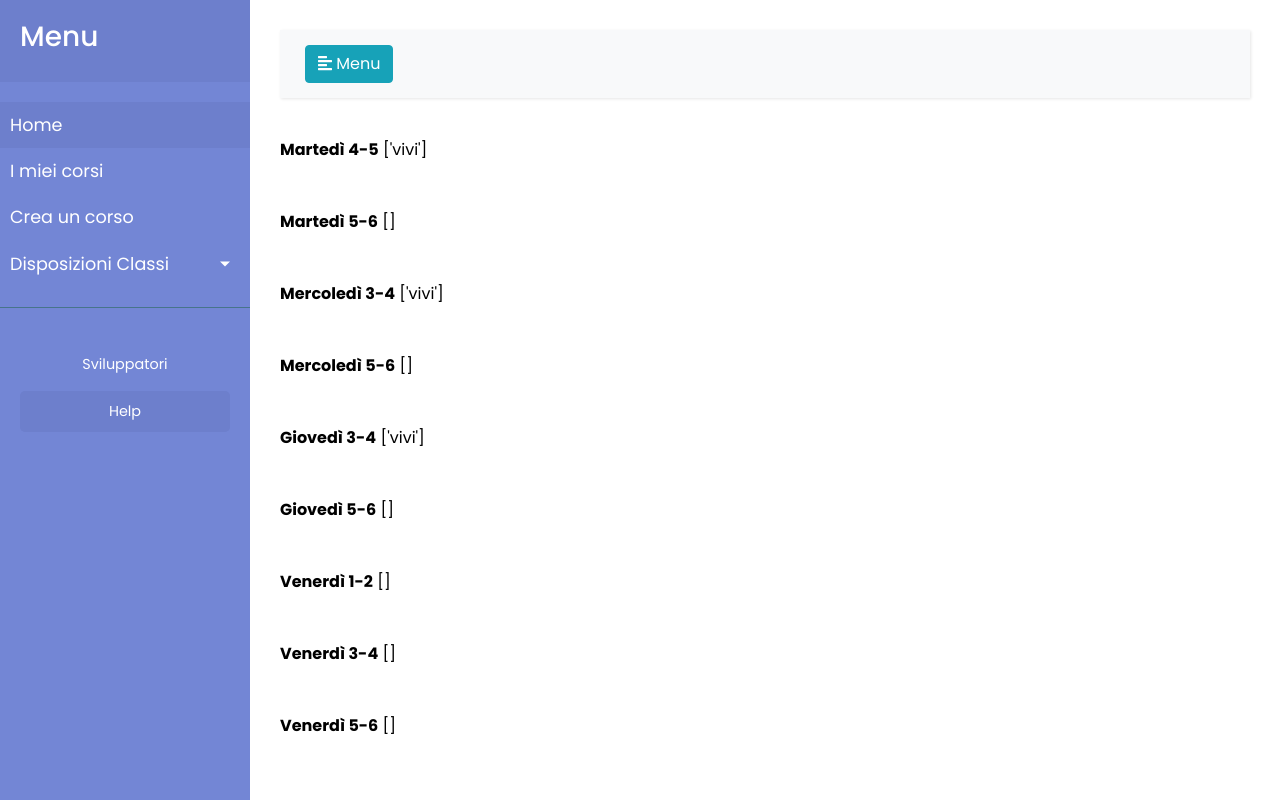
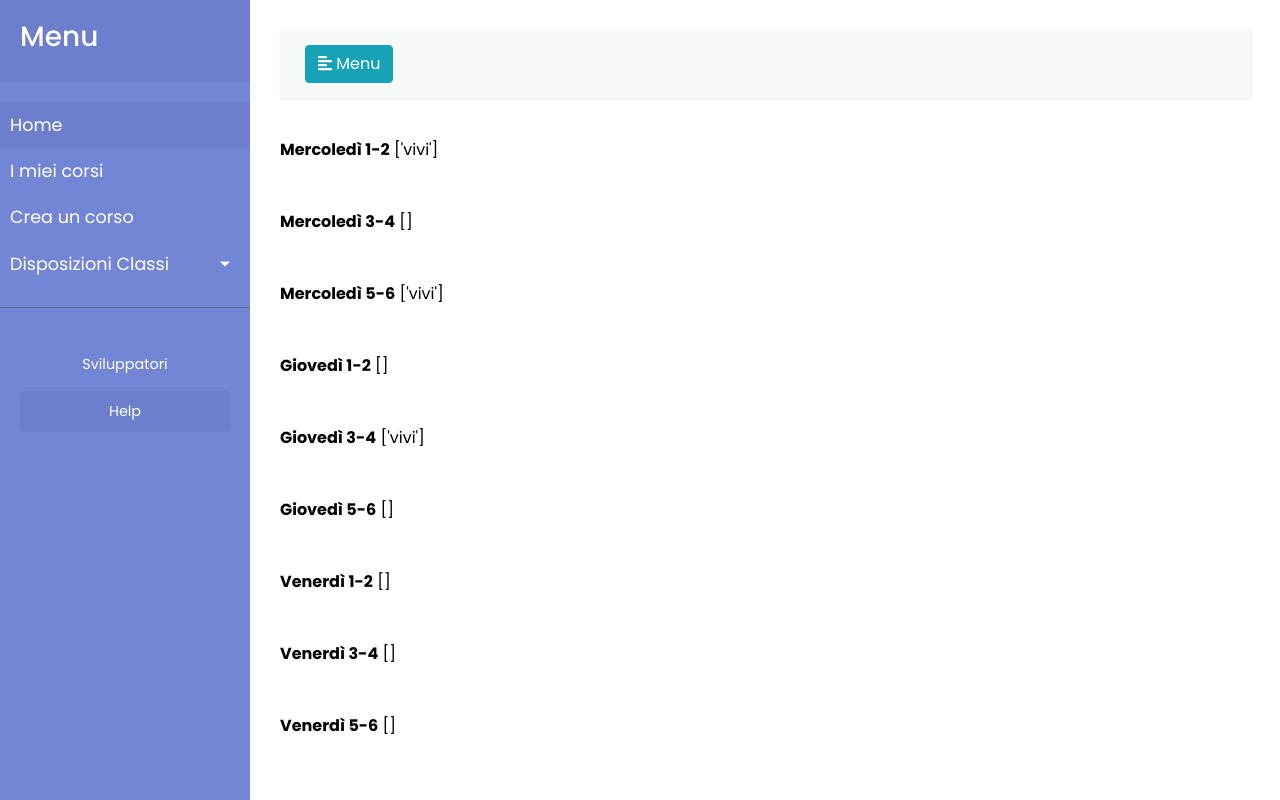
Before and after one commit to Ro0t-set/SetFlex-CodiceBrutto-18-19, a Django app: page /1/appello/ in a window 1280 px wide. Run offline with Django 3.2, Linux system fonts and the light colour scheme; a user stored in the database is signed in; data comes from the database, SQL or seed files in the repository; some libraries are stand-ins or nearby versions.

Commit message:
appello.html

```diff
--- a/app/templates/corsi/appello.html
+++ b/app/templates/corsi/appello.html
@@ -4,16 +4,16 @@
 
 {% if permessi %}
 
-    <b>Martedì 4-5</b>
+    <b>Mercoledì 1-2</b>
 {{ appello.0}}
           <br><br><br>
-    <b>Martedì 5-6</b>
+    <b>Mercoledì 3-4</b>
 {{ appello.1}}
           <br><br><br>
-    <b>Mercoledì 3-4</b>
+    <b>Mercoledì 5-6</b>
 {{ appello.2}}
           <br><br><br>
-    <b>Mercoledì 5-6</b>
+    <b>Giovedì 1-2</b>
 {{ appello.3}}
           <br><br><br>
     <b>Giovedì 3-4</b>
```
